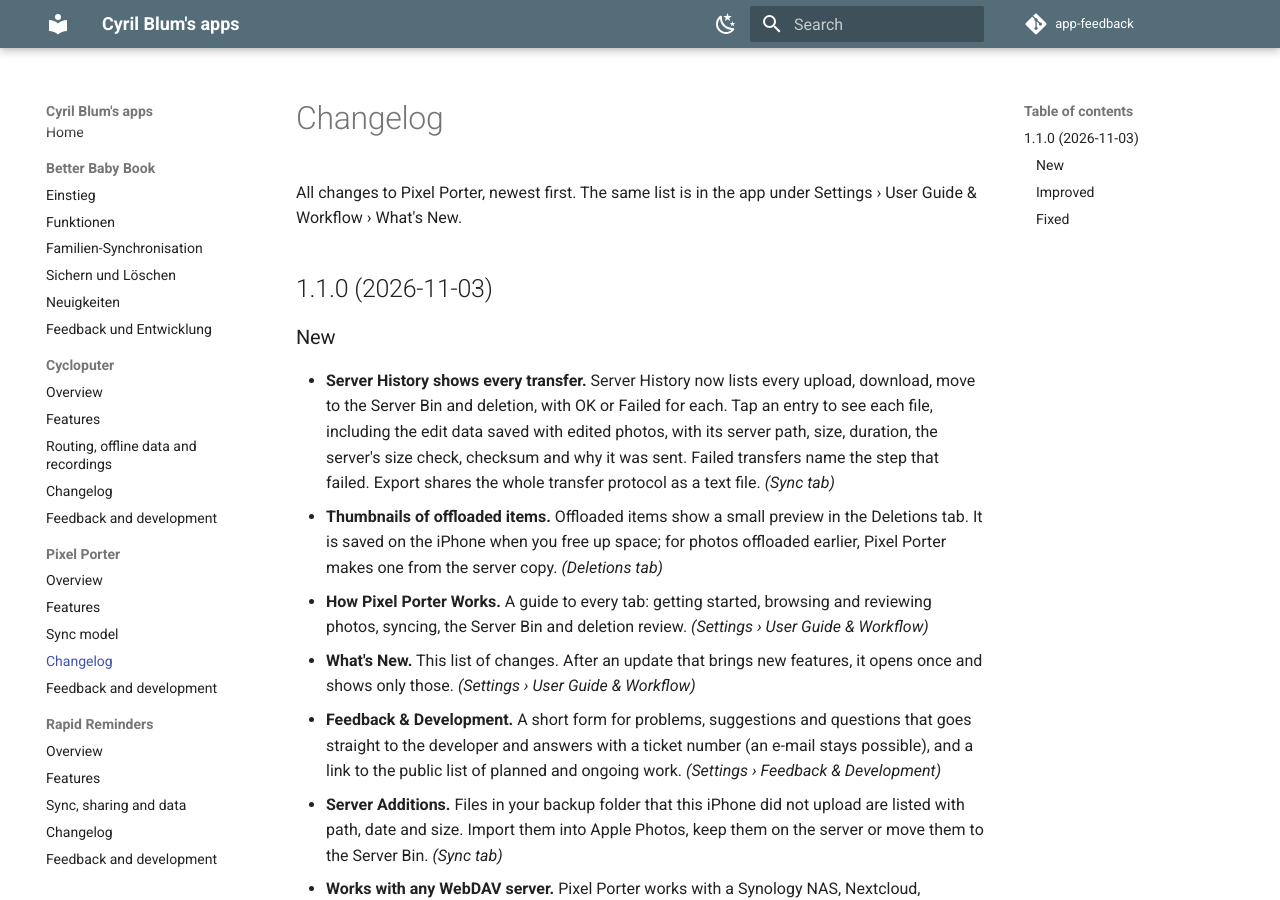
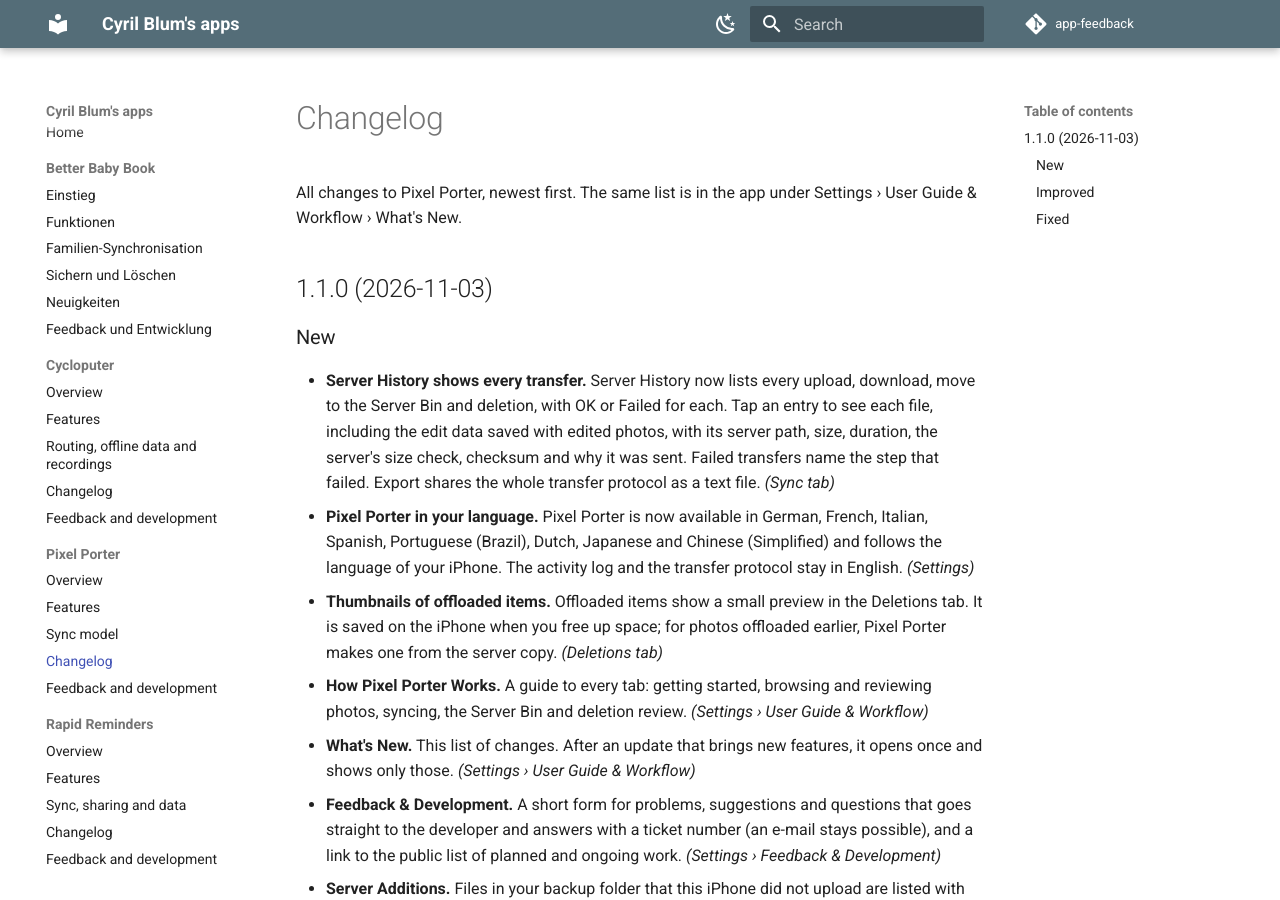
Before and after one commit to CyrilBlum/app-feedback, an MkDocs documentation site: the page built from docs/pixel-porter/changelog.md, in a window 1280 px wide and 900 px high. Built offline with MkDocs 1.6.1 and Material for MkDocs 9.7.7, drawn with Linux system fonts in a browser that asks for light colours; comment, search, counter and statistics services are not loaded.

Commit message:
Pixel Porter changelog: 8 languages
Co-Authored-By: Claude Opus 5.5 <noreply@anthropic.com>

```diff
--- a/docs/pixel-porter/changelog.md
+++ b/docs/pixel-porter/changelog.md
@@ -7,6 +7,7 @@ All changes to Pixel Porter, newest first. The same list is in the app under Set
 ### New
 
 - **Server History shows every transfer.** Server History now lists every upload, download, move to the Server Bin and deletion, with OK or Failed for each. Tap an entry to see each file, including the edit data saved with edited photos, with its server path, size, duration, the server's size check, checksum and why it was sent. Failed transfers name the step that failed. Export shares the whole transfer protocol as a text file. *(Sync tab)*
+- **Pixel Porter in your language.** Pixel Porter is now available in German, French, Italian, Spanish, Portuguese (Brazil), Dutch, Japanese and Chinese (Simplified) and follows the language of your iPhone. The activity log and the transfer protocol stay in English. *(Settings)*
 - **Thumbnails of offloaded items.** Offloaded items show a small preview in the Deletions tab. It is saved on the iPhone when you free up space; for photos offloaded earlier, Pixel Porter makes one from the server copy. *(Deletions tab)*
 - **How Pixel Porter Works.** A guide to every tab: getting started, browsing and reviewing photos, syncing, the Server Bin and deletion review. *(Settings › User Guide & Workflow)*
 - **What's New.** This list of changes. After an update that brings new features, it opens once and shows only those. *(Settings › User Guide & Workflow)*
```
